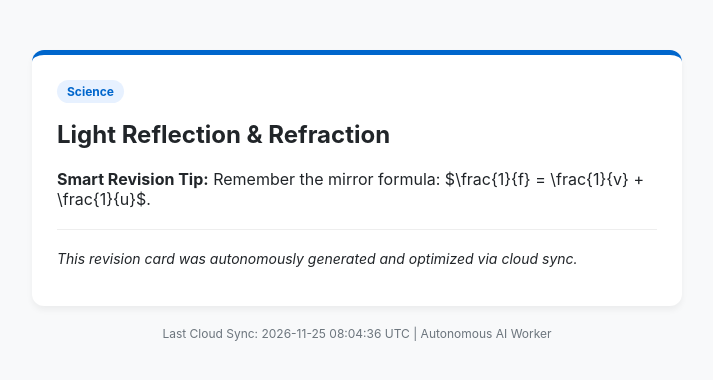
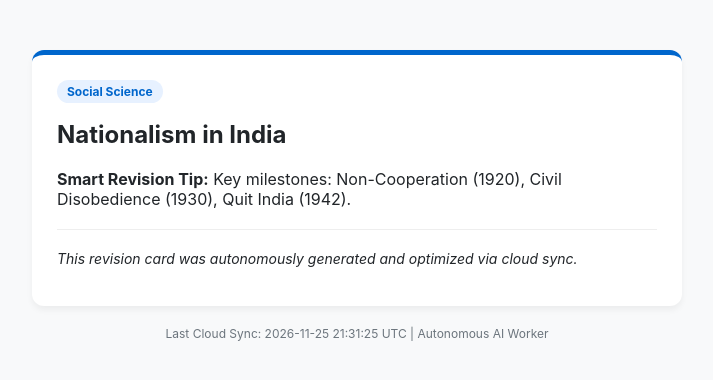
Before and after one commit to r4513049-bot/ai-auto-worker, a plain HTML site: page index.html in a window 1280 px wide. Shown: the whole page, without its empty margins (283-996 px from the left). Drawn offline with Linux system fonts and the light colour scheme.

Commit message:
Auto-update index.html via cloud worker [skip ci]

```diff
--- a/index.html
+++ b/index.html
@@ -4,7 +4,7 @@
 <head>
     <meta charset="UTF-8">
     <meta name="viewport" content="width=device-width, initial-scale=1.0">
-    <title>Daily Quick Revision Hub - Science</title>
+    <title>Daily Quick Revision Hub - Social Science</title>
     <style>
         body { font-family: -apple-system, BlinkMacSystemFont, 'Segoe UI', Roboto, sans-serif; max-width: 650px; margin: 30px auto; padding: 20px; background: #f8f9fa; color: #212529; }
         .card { background: #ffffff; padding: 25px; border-radius: 12px; box-shadow: 0 4px 6px rgba(0,0,0,0.05); border-top: 5px solid #0066cc; }
@@ -14,14 +14,14 @@
 </head>
 <body>
     <div class="card">
-        <span class="badge">Science</span>
-        <h2>Light Reflection & Refraction</h2>
-        <p><strong>Smart Revision Tip:</strong> Remember the mirror formula: $\frac{1}{f} = \frac{1}{v} + \frac{1}{u}$.</p>
+        <span class="badge">Social Science</span>
+        <h2>Nationalism in India</h2>
+        <p><strong>Smart Revision Tip:</strong> Key milestones: Non-Cooperation (1920), Civil Disobedience (1930), Quit India (1942).</p>
         <hr style="border:0; border-top:1px solid #eee; margin:20px 0;">
         <p style="font-size: 14px;"><em>This revision card was autonomously generated and optimized via cloud sync.</em></p>
     </div>
     <div class="footer">
-        Last Cloud Sync: 2026-11-25 08:04:36 UTC | Autonomous AI Worker
+        Last Cloud Sync: 2026-11-25 21:31:25 UTC | Autonomous AI Worker
     </div>
 </body>
 </html>
```
